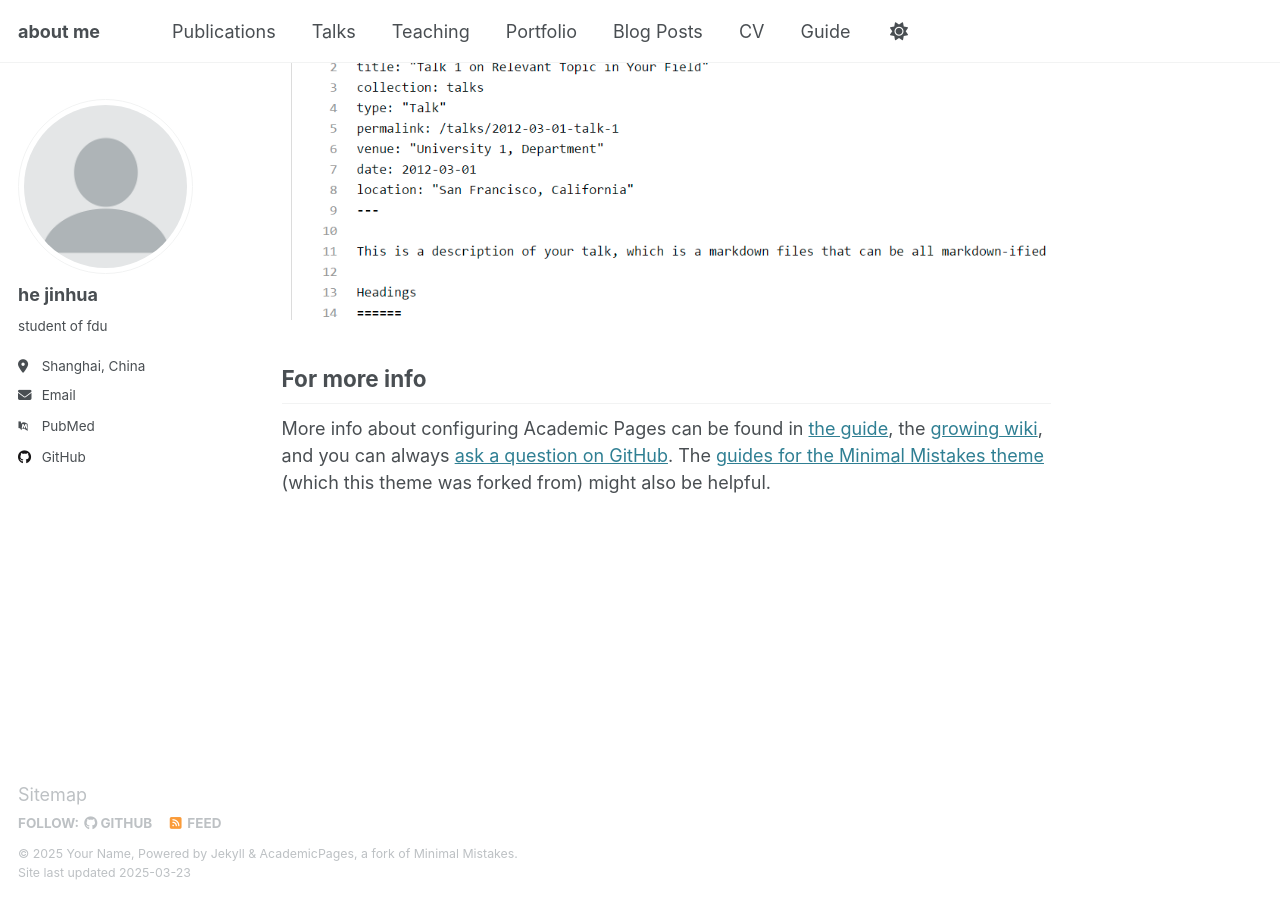
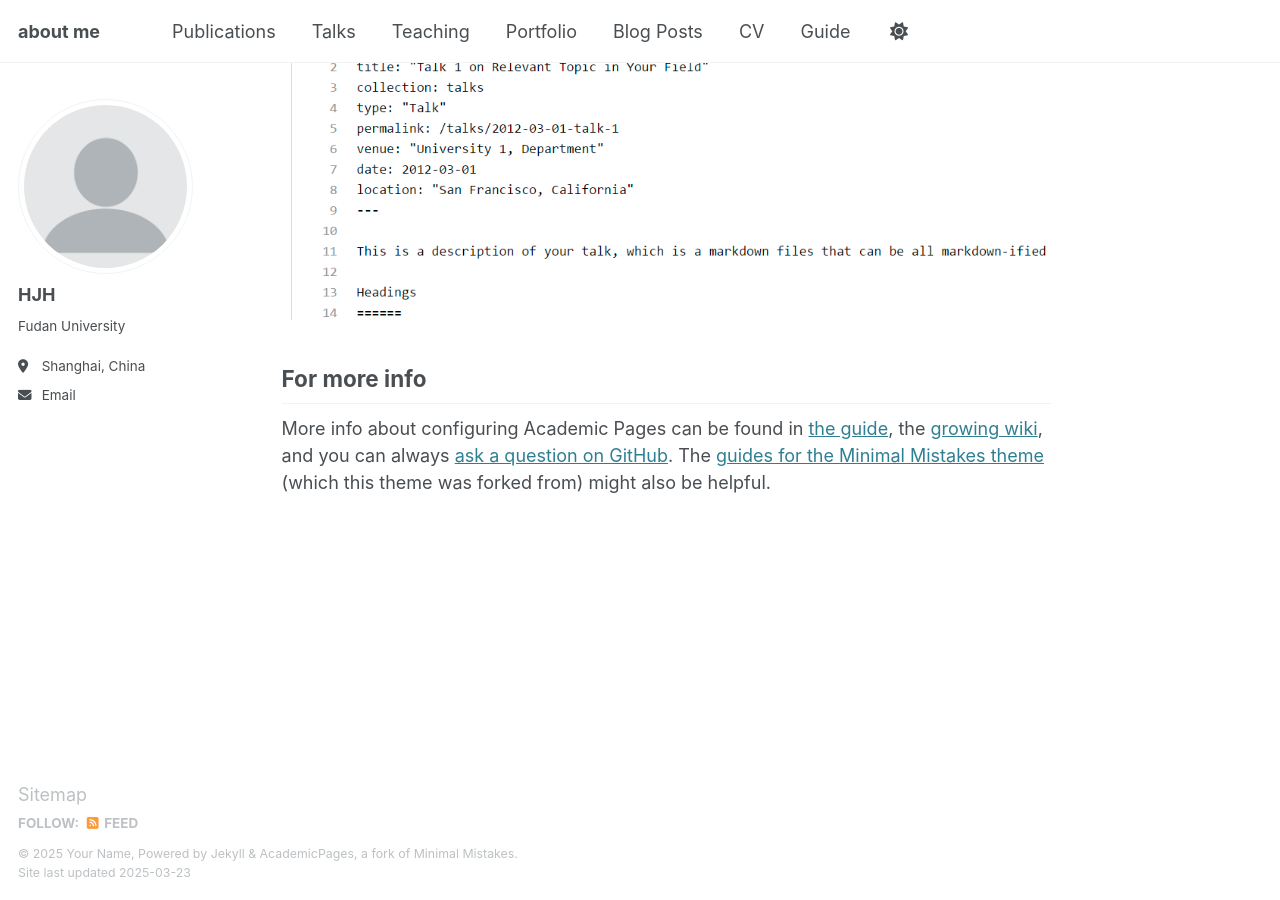
Before and after one commit to jhhe77/jhhe77.github.io, a Jekyll site: the page built from _pages/about.md, in a window 1280 px wide and 900 px high, scrolled down 2635 px. Built offline with Jekyll 4.4.1, drawn with Linux system fonts in a browser that asks for light colours; some web fonts are replaced.

Commit message:
Update _config.yml

```diff
--- a/_config.yml
+++ b/_config.yml
@@ -23,13 +23,13 @@ repository               : #"jhhe77/jhhe77.github.io"
 author:
   # Biographic information
   avatar           : "profile.png"
-  name             : "he jinhua"
+  name             : "HJH"
   pronouns         : # example: "she/her"
-  bio              : "student of fdu"
+  bio              : "Fudan University"
   location         : "Shanghai, China"
   employer         : #"Red Brick University"
   uri              : # URL
-  email            : "none@example.org"
+  email            : "jinhuahe23@m.fudan.edu.cn"
 
   # Academic websites
   arxiv            : # URL - Update with the correct link to your profile
@@ -37,7 +37,7 @@ author:
   impactstory      : # URL
   orcid            : #"http://orcid.org/yourorcidurl"
   semantic         : # URL
-  pubmed           : "https://www.ncbi.nlm.nih.gov/pubmed/?term=john+snow"
+  pubmed           : #"https://www.ncbi.nlm.nih.gov/pubmed/?term=john+snow"
   researchgate     : # URL
   scopus           : # URL
 
@@ -45,7 +45,7 @@ author:
   bitbucket        : # Username - Update with your username on the site
   codepen          : # Username
   dribbble         : # Username
-  github           : "jhhe77"
+  github           : #"jhhe77"
   kaggle           : # Username
   stackoverflow    : # User number or user number and name (i.e., use "1" or "1/jeff-atwood")
 
```
